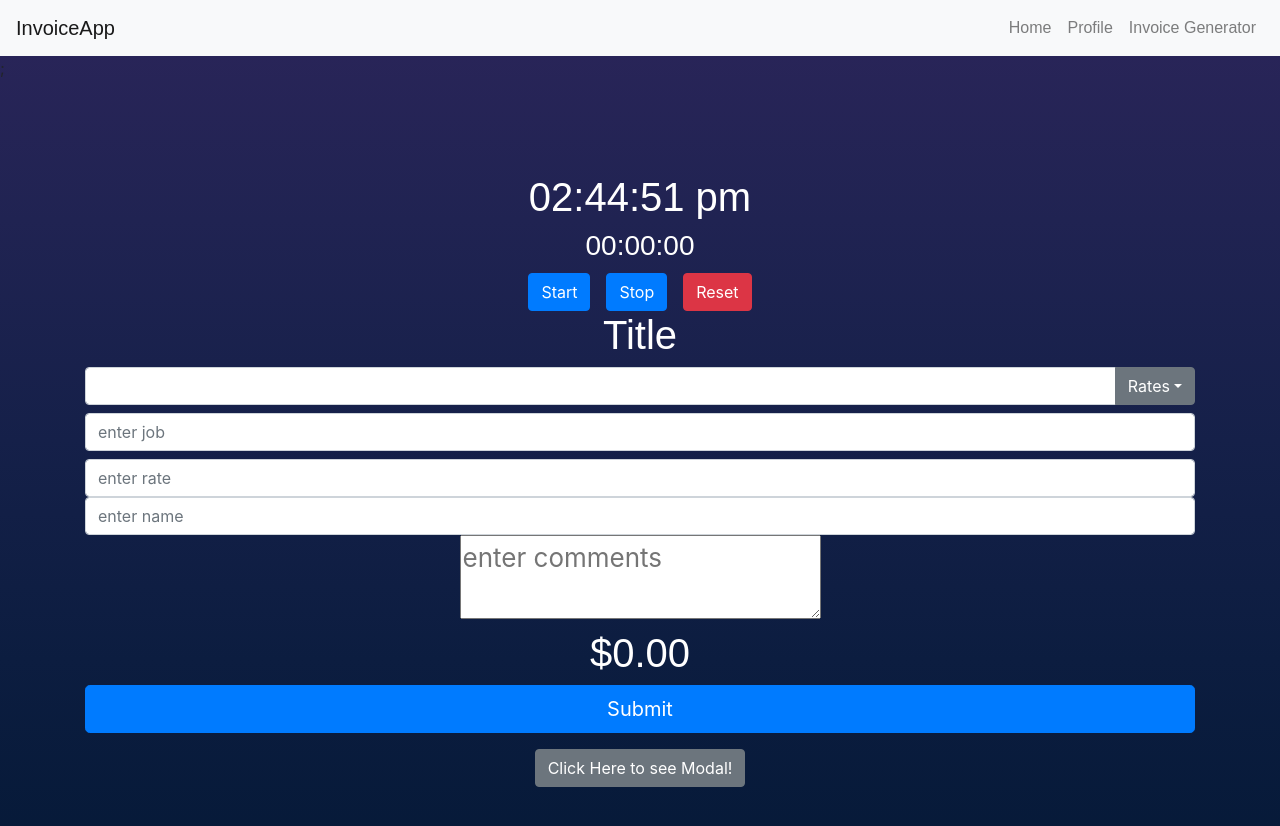
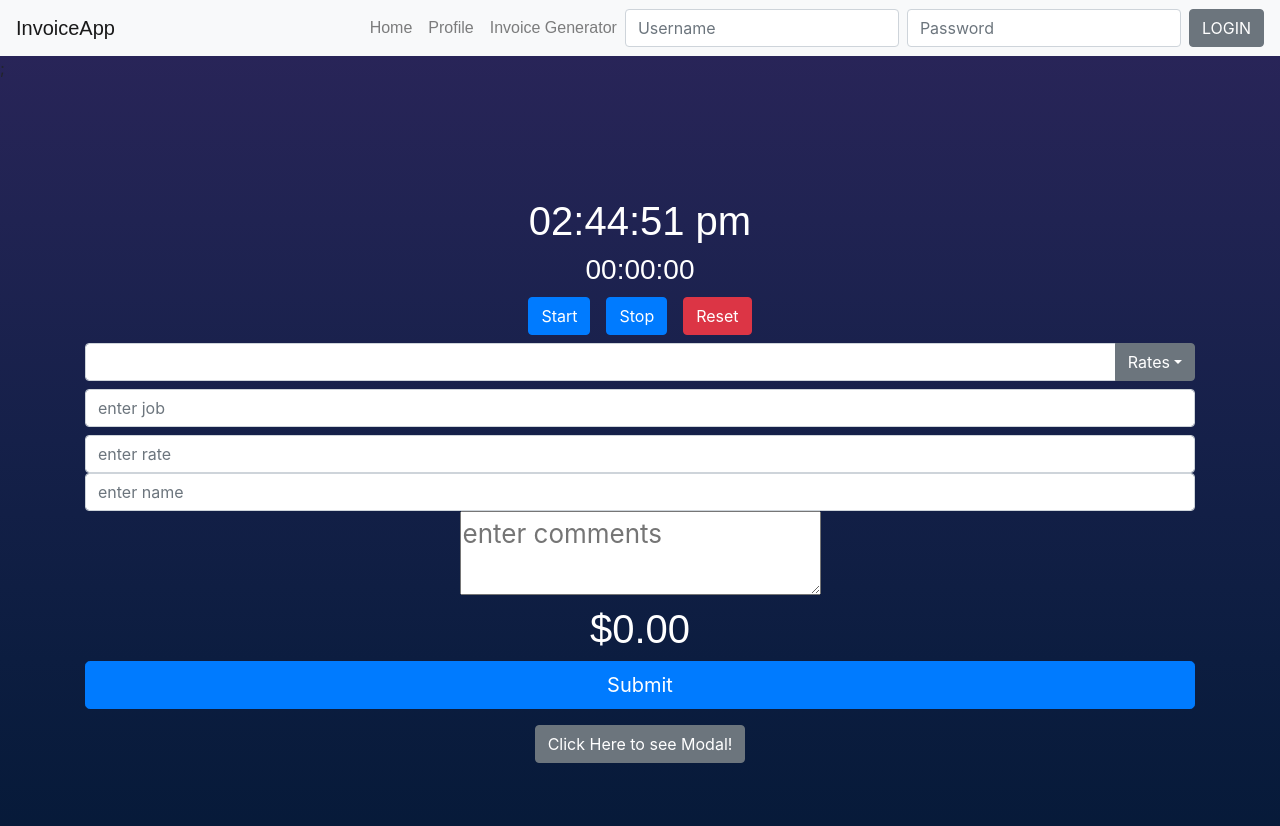
Before and after one commit to AlexGaiser/invoicing-app, a React (Create React App) app in the folder client/freelancing-app/: page /InvoiceGenerator in a window 1280 px wide. Shown: the top 826 px of the page. Built offline with nearby package versions, Linux system fonts and the light colour scheme; no server answers.

Commit message:
RateForm Dropdown/Nav Update
- Added handleChange to Rateform
- Added Rateform to App.js
- Updated Navebar

```diff
--- a/client/freelancing-app/src/App.js
+++ b/client/freelancing-app/src/App.js
@@ -148,8 +148,8 @@ class App extends Component {
                   </div>
                 </div>
 
-                <h1 className="appTitle">Title</h1>
-                <RateForm className="RateForm" />
+                <h1 className="appTitle">{this.state.dropdownRate}</h1>
+                <RateForm className="RateForm" handleChange={this.handleChange}/>
                 <div>
                   <InvoiceForm
                     timerValue={this.state.timerValue}
--- a/client/freelancing-app/src/Main/RateForm.js
+++ b/client/freelancing-app/src/Main/RateForm.js
@@ -49,7 +49,7 @@ class RateComponent extends Component {
     return (
       <div className="rates-input-container">
         <InputGroup>
-          <Input value={this.state.inputValue}/>
+          <Input name="dropdownRate" onChange={this.props.handleChange} value={this.state.inputValue}/>
           <InputGroupButtonDropdown componentClass="select" placeholder="Select Rate" addonType="append" isOpen={this.state.dropdownOpen} toggle={this.toggleDropDown}>
             <DropdownToggle caret>
               Rates
--- a/client/freelancing-app/src/NavBar/NavBar.js
+++ b/client/freelancing-app/src/NavBar/NavBar.js
@@ -26,14 +26,14 @@ const NavBar = (props) => {
                 <Nav.Link href="/userProfile">Profile</Nav.Link>
                 <Nav.Link href="/InvoiceGenerator">Invoice Generator</Nav.Link>
               </Nav>
-              <Form inline className="d-none">
-                <FormControl type="text" placeholder="Search" className="mr-sm-2" />
-                <Button variant="outline-success">Search</Button>
+              <Form onSubmit={()=>alert('form submitted')}inline className="">
+                <Form.Control type="text" placeholder="Username" className="mr-sm-2" />
+                <Form.Control type="text" placeholder="Password" className="mr-sm-2" />
+                <Button type="submit" className="" variant="outline-success">LOGIN</Button>
               </Form>
             </Navbar.Collapse>
           </Navbar>;
       </React.Fragment>
-
     )
 
 
```
Also changed, not shown: 1 other file (tests, documents, lock files or other folders).
